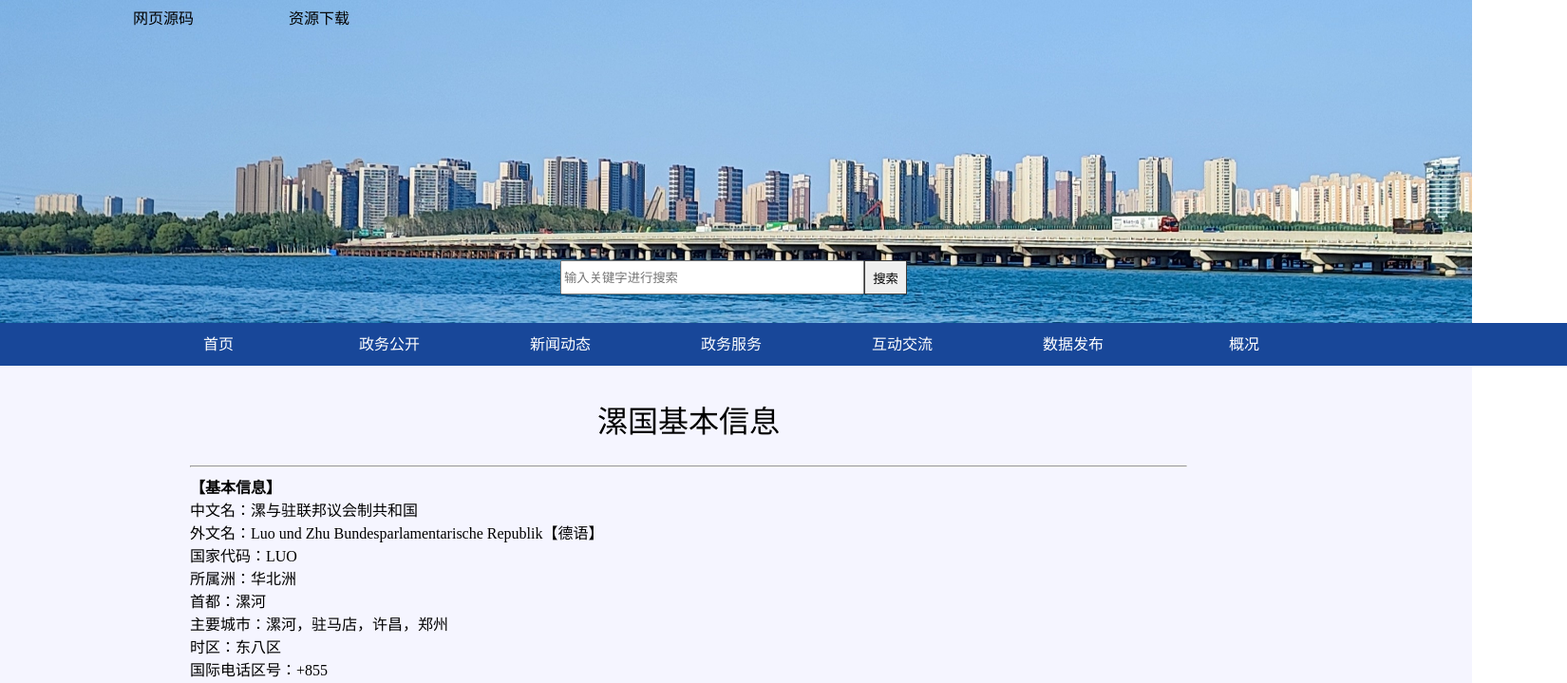
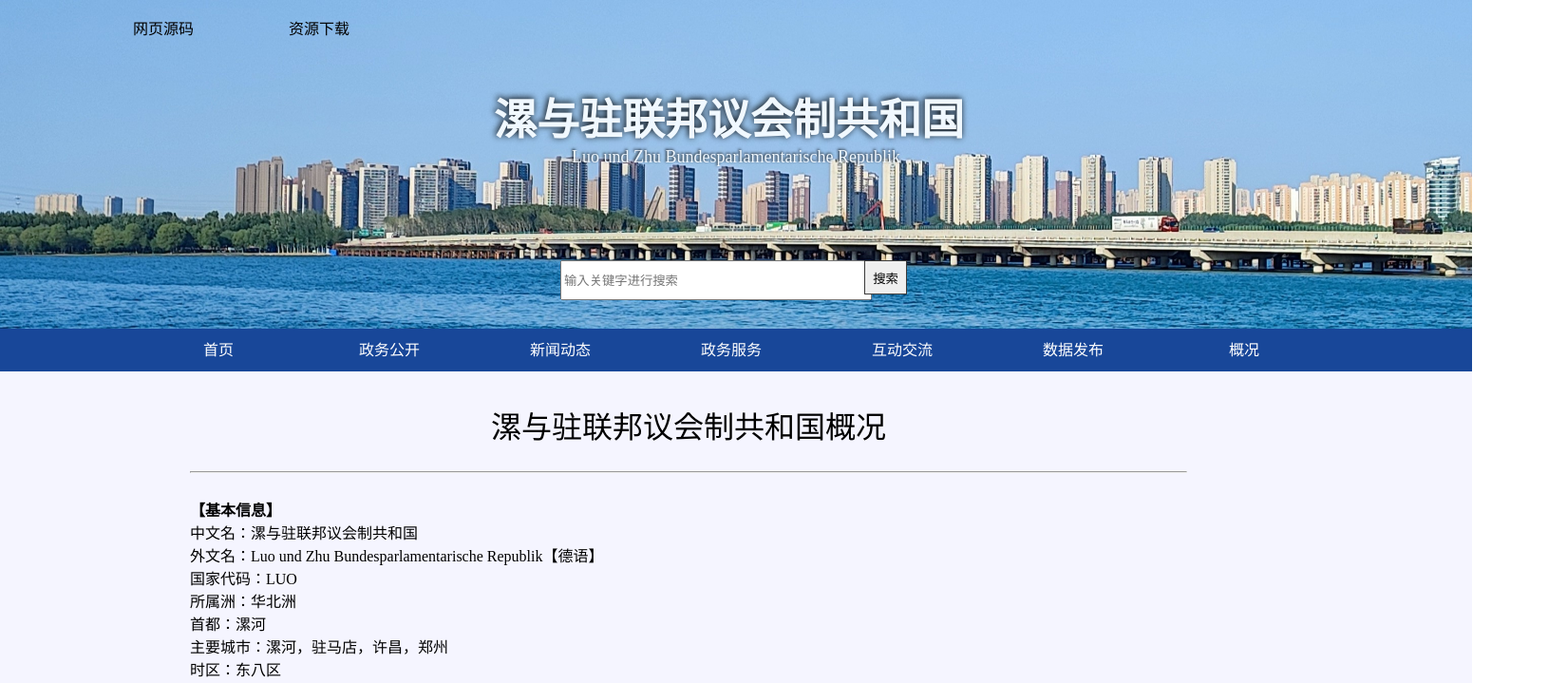
Before and after one commit to djyy24/LUO_web, a plain HTML site: page info.html in a window 1280 px wide. Shown: the top 719 px of the page at 95% size, 1650 px wide, since content can reach past the window. Drawn offline with nearby package versions, Linux system fonts and the light colour scheme.

Commit message:
Add files via upload

```diff
--- a/info.html
+++ b/info.html
@@ -1,5 +1,6 @@
+<!DOCTYPE html>
 <head>
-<title>测试页面</title>
+<title>概况</title>
 <link rel="stylesheet" href="https://unpkg.com/element-ui/lib/theme-chalk/index.css">
 <script src="https://unpkg.com/element-ui/lib/index.js"></script>
 <style>
@@ -18,13 +19,13 @@ list-style: none;
 	}
 	.header
 	{
-		line-height: 40px;
+		line-height: 30px;
 	}
 	.menu
 	{
 		line-height: 45px;
 		background: #184799;
-		width: 1550px;
+		width: 1450px;
 		height:45px;
 		margin-top: 20px;
 		color:white;
@@ -45,6 +46,18 @@ list-style: none;
 	{
 		display:flex;
 	}
+	.title
+	{
+		position: absolute;
+		left:520px;
+		color: aliceblue;
+		font-family: 宋体;
+		top:90px;
+		width:500px;
+		height:50px;
+		z-index:12;
+		width:auto
+	}
 </style>
 </head>
 <body>
@@ -53,9 +66,17 @@ list-style: none;
 	</div>
 	<div class="header">
 		<ul style="display:flex">
-			<li>网页源码</li>
+			<li onclick="window.location='https://github.com/djyy24/LUO_web'">网页源码</li>
 			<li>资源下载</li>
 		</ul>
+	</div>
+	<div class="title">
+		<div style="font-size: 45px;text-shadow: -1px -1px 7px black;width:510px;">
+			<b>漯与驻联邦议会制共和国</b>
+		</div>
+		<div style="font-size: 18px;text-shadow: -1px -1px 3px black;width:510px;text-align: center">
+		Luo und Zhu Bundesparlamentarische Republik
+		</div>
 	</div>
 	<div style="text-align: center;margin-top: 220px;height:60px;">
 		<span style="display:block"><form action="https://baidu.com/s"><input name="wd" placeholder="输入关键字进行搜索" style="width:320px;height:36px;position:absolute;left:590px;top:274px"><button type="submit" style="width:45px;height:36px;border:#3A3A3A 1px solid;border-radius: 0px;position:absolute;left:910px;top:274px;" >搜索</button></form></span>
@@ -74,7 +95,7 @@ list-style: none;
 	<div style="width:1550px;background: #F5F5FF">
 		<div style="width:1050px;padding-top:15px;padding-left:200px;">
 			<br>
-			<div style=" text-align: center;font-size:32px">漯国基本信息</div><br><hr>
+			<div style=" text-align: center;font-size:32px">漯与驻联邦议会制共和国概况</div><br><hr><br>
 
 <strong>【基本信息】</strong><br>
 中文名：漯与驻联邦议会制共和国
@@ -110,7 +131,7 @@ list-style: none;
 道路通行：靠右行驶
 <br>
 信仰：护士与向日葵
-<br>
+<br><br>
 <strong>【经济概况】</strong>
 <br>
 GDP：十万亿
@@ -118,7 +139,7 @@ GDP：十万亿
 人均GPD：十万【漯欧元】
 <br>
 货币：漯欧币【也称漯欧元】
-<br>
+<br><br>
 <strong>【政治情况】</strong>
 <br>
 执政党：红党与蓝党【实际有五个党派，红蓝两党是主要执政党】
@@ -128,15 +149,18 @@ GDP：十万亿
 国家宪法：国会宪法与漯国立法
 <br>
 政治体系：联邦制议会制
-<br>
+<br><br>
 <strong>【自然环境】</strong>
 <br>
 水域面积：内陆国无海域
 <br>
-主要河流：沙澧河，洪江<br><br><br><br>
+主要河流：沙澧河，洪江<br><br>
+			（更新日期：2023-9-8）
+			<br><br>
 		</div>
 		<hr style="width: 94%"><br>
-	<div style="text-align: center">页面制作：Minecraft_相思故 &nbsp;&nbsp;&nbsp;&nbsp;&nbsp;此网站内容为架空</div><br><br>
+	<div style="text-align: center">页面制作：@对江邀月. &nbsp;&nbsp;&nbsp;&nbsp;&nbsp;此网站内容为架空</div><br><br>
 	</div>
 
 </body>
+</html>
```
Also changed, not shown: index.html (+30 -4 lines).
